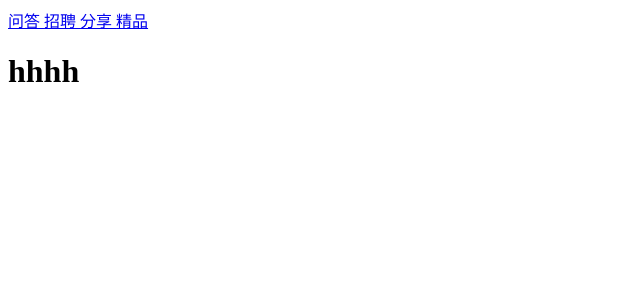
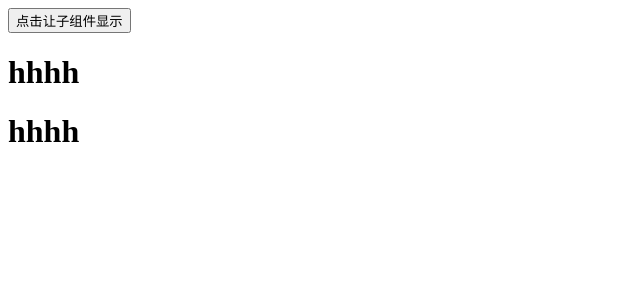
Before and after one commit to clm1100/chajian, a Vue app: page /#/abc in a window 1280 px wide. Shown: the top 300 px of the page, without its empty margins (0-640 px from the left). Built offline with nearby package versions, Linux system fonts and the light colour scheme.

Commit message:
动态组件的测试

```diff
--- a/src/App.vue
+++ b/src/App.vue
@@ -1,18 +1,10 @@
 <template>
   <div id="app">
     <div>
-      <router-link :to="{name:'home',query:{tab:'ask'}}" >
-        问答
-      </router-link>
-      <router-link :to="{name:'home',query:{tab:'job'}}" >
-        招聘
-      </router-link>
-      <router-link :to="{name:'home',query:{tab:'share'}}" >
-        分享
-      </router-link>
-      <router-link :to="{name:'home',query:{tab:'good'}}" >
-        精品
-      </router-link>
+      <button @click="toshow">点击让子组件显示</button>
+      <!-- <keep-alive> -->
+      <component v-bind:is="which_to_show"></component>
+      <!-- </keep-alive> -->
     </div>
     <router-view>
     </router-view>
@@ -20,13 +12,36 @@
   </div>
 </template>
 <script>
+import first from '@/components/Abc'
 export default {
-  data() {
+  data(){
     return {
-
-    };
+      which_to_show: "first"
+    }
   },
-
+  methods: {
+    toshow: function() {
+      //切换组件显示
+      var arr = ["first", "second", "third", ""];
+      var index = arr.indexOf(this.which_to_show);
+      if (index < 2) {
+        this.which_to_show = arr[index + 1];
+      } else {
+        this.which_to_show = arr[0];
+      }
+    }
+  },
+  components: {
+    first: first,
+    second: {
+      //第二个子组件
+      template: "<div>这里是子组件2</div>"
+    },
+    third: {
+      //第三个子组件
+      template: "<div>这里是子组件3</div>"
+    }
+  }
 };
 </script>
 <style>
--- a/src/components/Abc.vue
+++ b/src/components/Abc.vue
@@ -4,7 +4,9 @@
 </template>
 <script>
 export default {
-
+  created () {
+    console.log(33333)
+  }
 }
 </script>
 <style>
--- a/src/main.js
+++ b/src/main.js
@@ -15,5 +15,8 @@ new Vue({
   el: '#app',
   router,
   template: '<App/>',
-  components: { App }
+  components: { App },
+  created(){
+
+  }
 })
```
